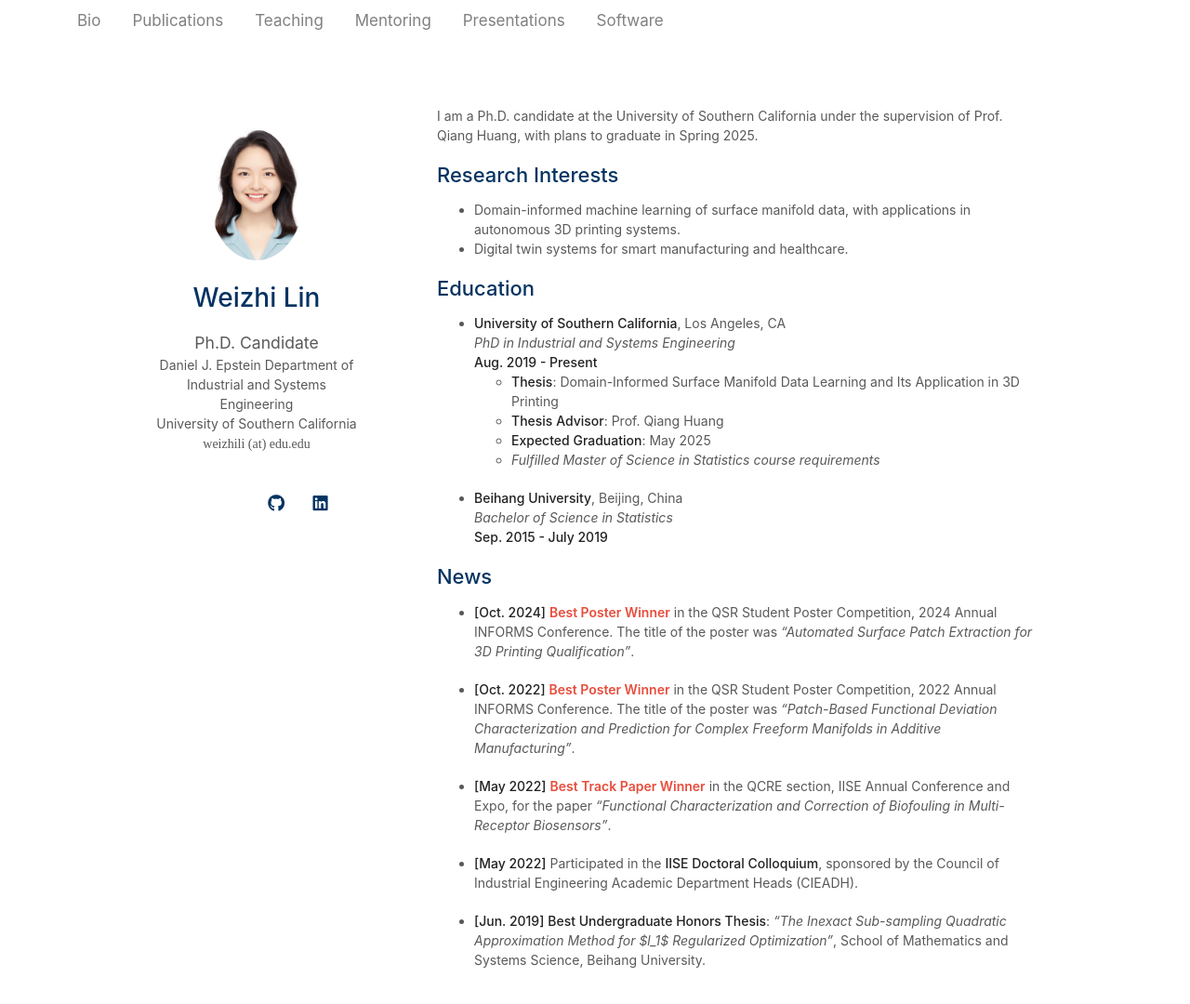
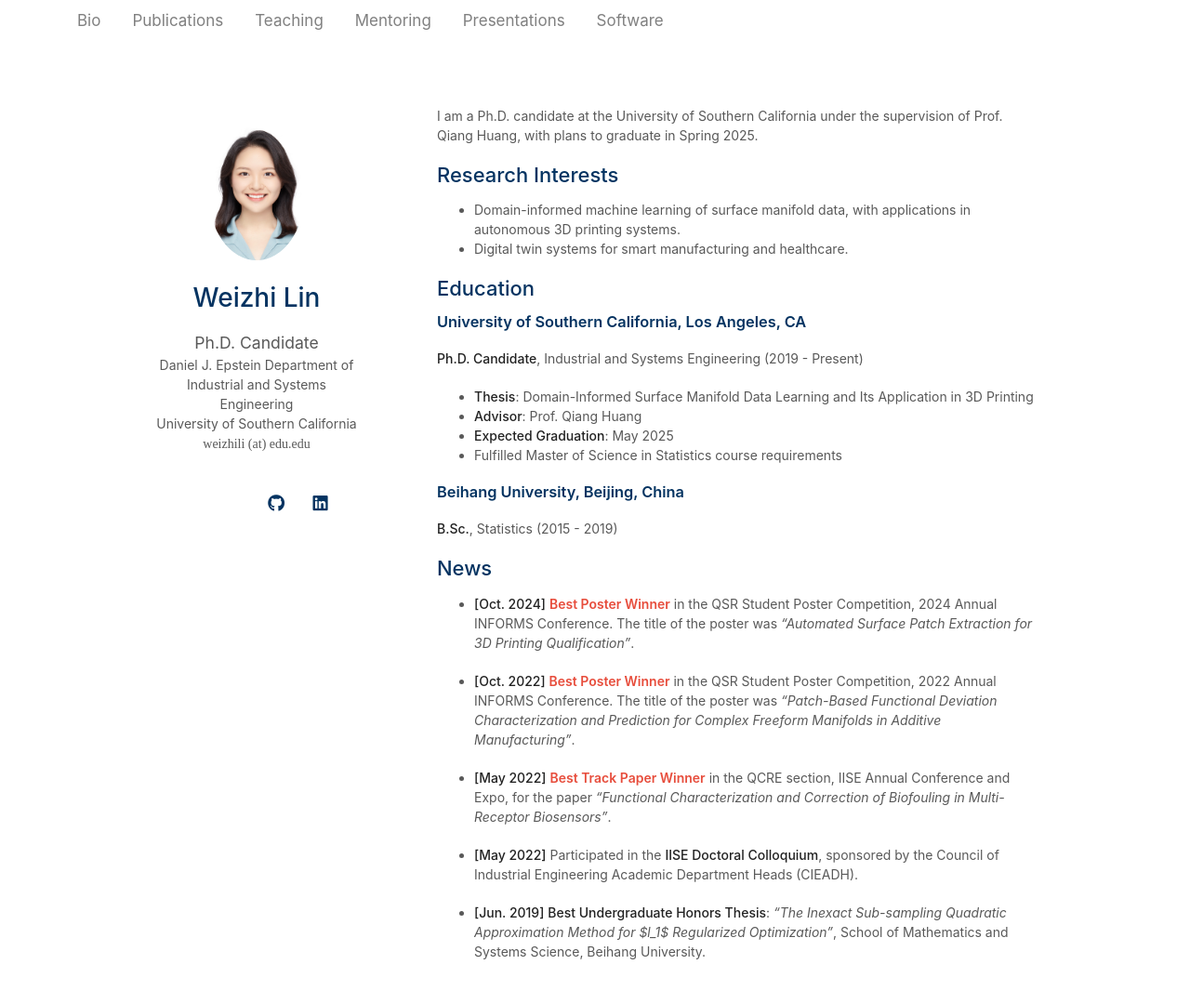
Before and after one commit to weizhi-lin/weizhi-lin.github.io, a Jekyll site: the page built from index.md, in a window 1280 px wide and 1134 px high. Shown: the top 1080 px of the window at 93% size. Built offline with Jekyll 4.4.1, drawn with Linux system fonts in a browser that asks for light colours; a style sheet for code colours, icons or effects is not loaded.

Commit message:
Update index.md

```diff
--- a/index.md
+++ b/index.md
@@ -12,17 +12,15 @@
 
 ## Education
 
-- **University of Southern California**, Los Angeles, CA
-  *PhD in Industrial and Systems Engineering*
-  **Aug. 2019 - Present**
+### University of Southern California, Los Angeles, CA
+**Ph.D. Candidate**, Industrial and Systems Engineering (2019 - Present)
   - **Thesis**: Domain-Informed Surface Manifold Data Learning and Its Application in 3D Printing
-  - **Thesis Advisor**: Prof. Qiang Huang
+  - **Advisor**: Prof. Qiang Huang
   - **Expected Graduation**: May 2025
-  - *Fulfilled Master of Science in Statistics course requirements*
+  - Fulfilled Master of Science in Statistics course requirements
 
-- **Beihang University**, Beijing, China
-  *Bachelor of Science in Statistics*
-  **Sep. 2015 - July 2019**
+### Beihang University, Beijing, China
+**B.Sc.**, Statistics (2015 - 2019)
 
 ## News
 
```
